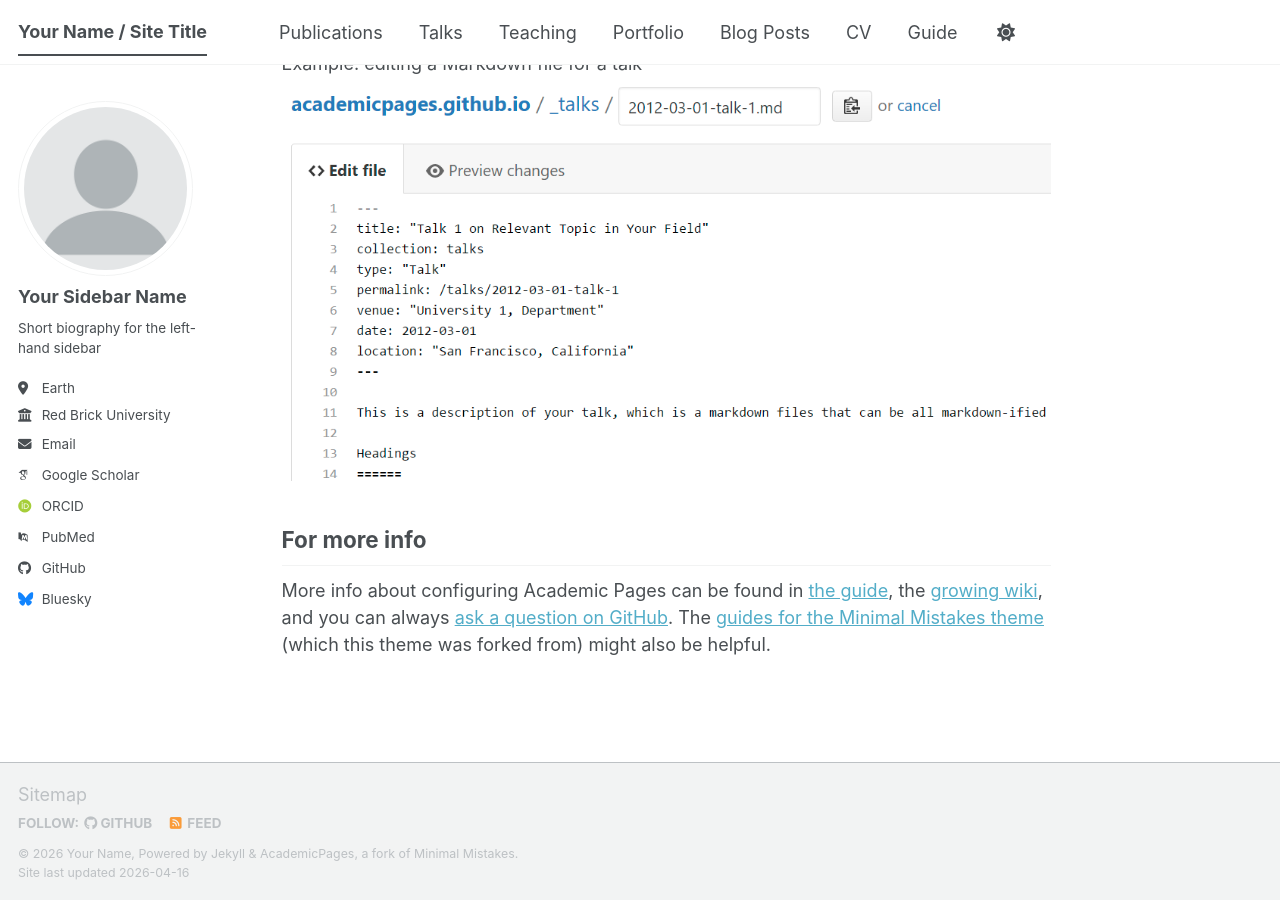
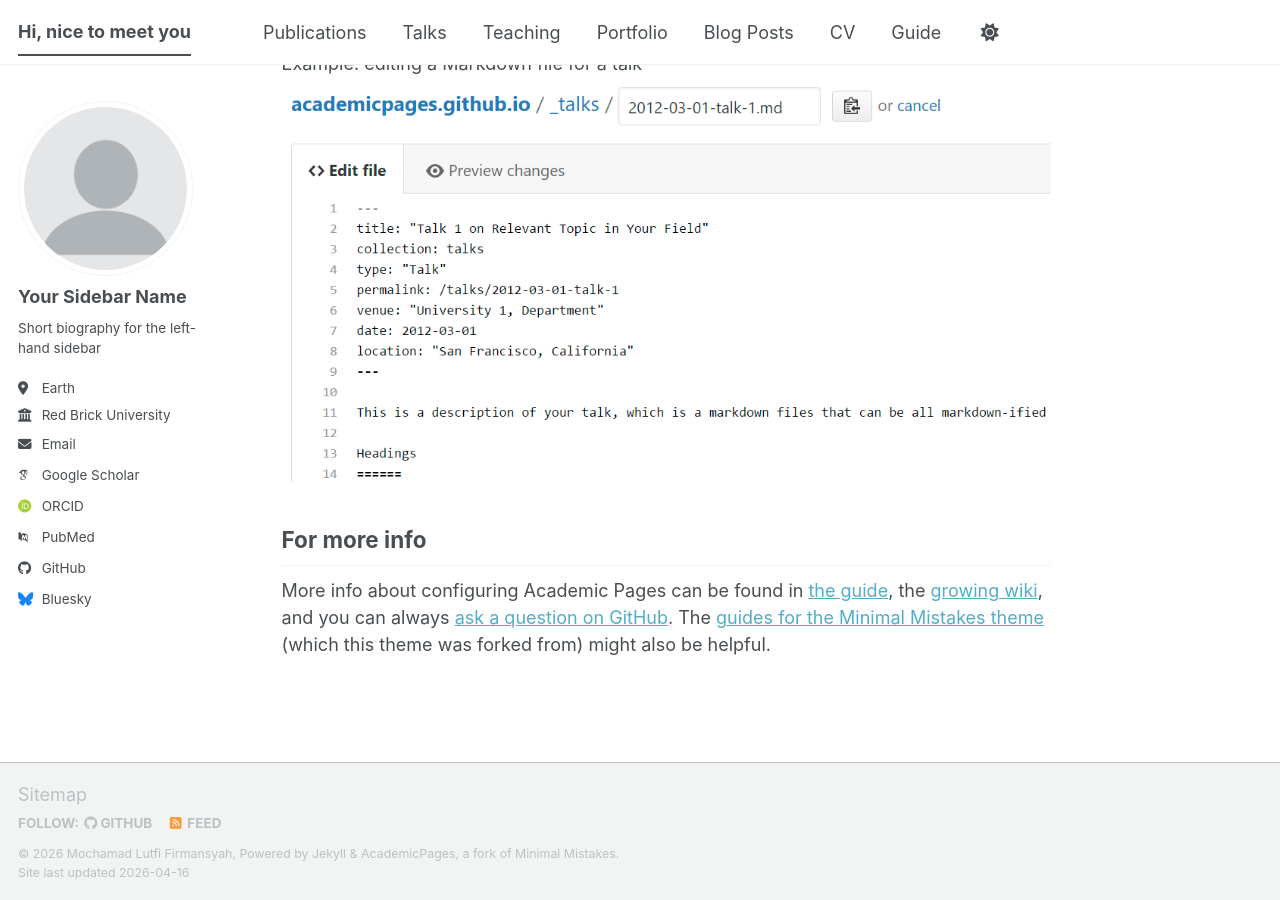
Before and after one commit to lutfifirmansyah3108/academia, a Jekyll site: the page built from _pages/about.md, in a window 1280 px wide and 900 px high, scrolled down 2720 px. Built offline with Jekyll 4.4.1, drawn with Linux system fonts in a browser that asks for light colours; some web fonts are replaced; a script bundle is joined from its source files by our own code; library files that are not in the unit come from our copies.

Commit message:
Update _config.yml

```diff
--- a/_config.yml
+++ b/_config.yml
@@ -9,14 +9,14 @@
 # Basic Site Settings
 locale                   : "en-US"
 site_theme               : "default" # The available themes options are "default", "air", "sunrise", "mint", "dirt" and "contrast"
-title                    : "Your Name / Site Title"
+title                    : "Hi, nice to meet you"
 title_separator          : "-"
-name                     : &name "Your Name"
-description              : &description "Your Name's academic portfolio"   # Update this with a general description of your site, this is the default if not overridden by a page
+name                     : &name "Mochamad Lutfi Firmansyah"
+description              : &description "A Postdoctoral Researcher in KFUPM, Saudi Arabia"   # Update this with a general description of your site, this is the default if not overridden by a page
 url                      : https://academicpages.github.io # The base hostname & protocol for your site e.g. "https://[your GitHub username].github.io",
                                                            # or if you already have some other page hosted on Github then use "https://[your GitHub username].github.io/[Your Repo Name]"
 baseurl                  : "" # the subpath of your site, e.g. "/blog"
-repository               : "academicpages/academicpages.github.io"
+repository               : "https://lutfifirmansyah3108.github.io/academia/"
 
 # Site Author - The following control what appear as part of the author content on the side bar.
 #               If a field is blank the icon and link will not appear, otherwise it will be shown.
```
